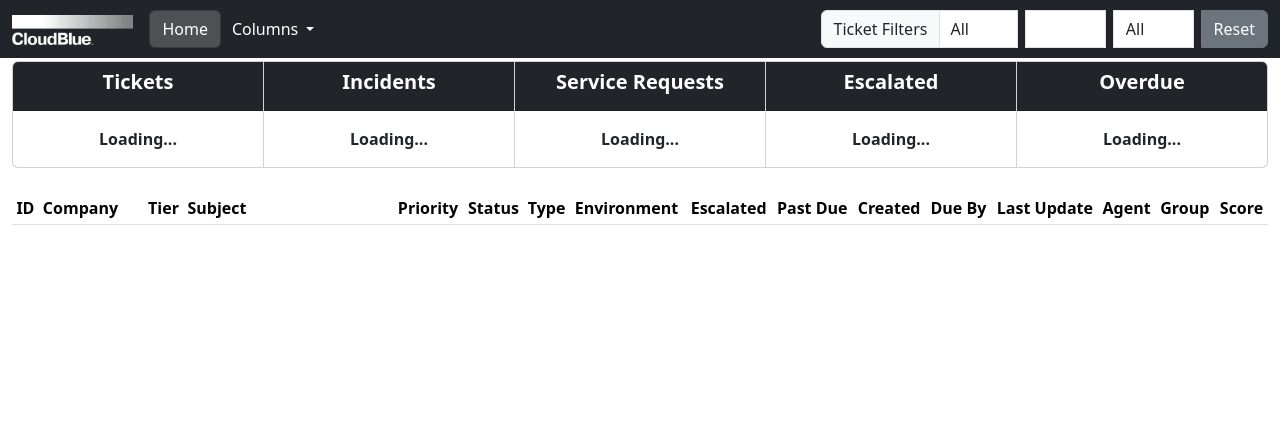
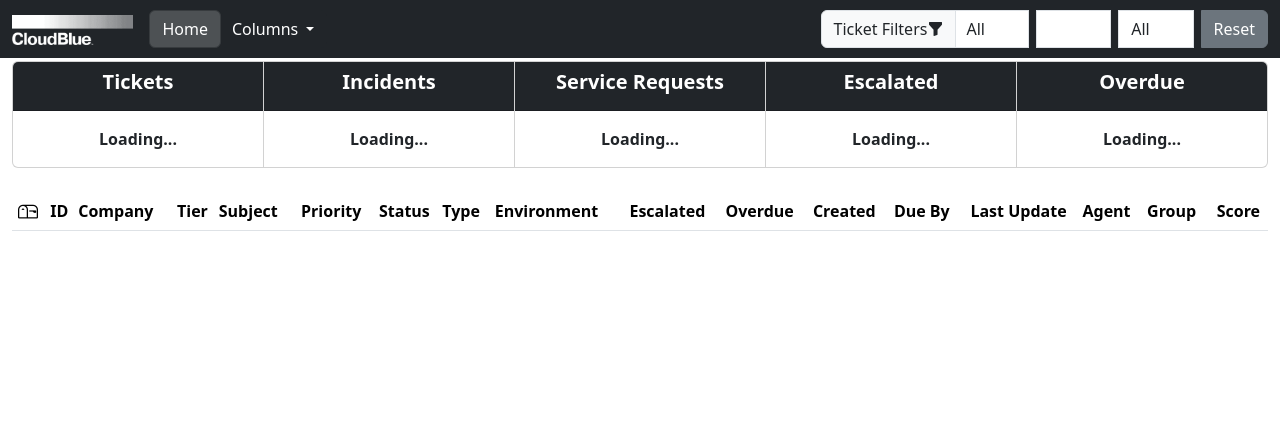
Before and after one commit to lohmancorp/fsc-suite, a Flask app: page / in a window 1280 px wide. Shown: the top 430 px of the page. Run offline with Flask 3, Linux system fonts and the light colour scheme; data that the repository does not hold is empty; parts of the project's set-up code (start-up, migrations or seed data) failed here and were passed over; some libraries are stand-ins or nearby versions.

Commit message:
Add files via upload

```diff
--- a/templates/tickets.html
+++ b/templates/tickets.html
@@ -11,6 +11,7 @@
     <title>CloudBlue - FS Commander Suite</title>
 
     <link href="{{ url_for('static', filename='assets/dist/css/bootstrap.min.css') }}" rel="stylesheet">
+    <link rel="stylesheet" href="https://cdn.jsdelivr.net/npm/bootstrap-icons@1.11.3/font/bootstrap-icons.min.css">
 
     <style>
 
@@ -126,12 +127,48 @@
     #ticketsTable thead th {
       position: sticky;
       top: 0;
-      z-index: 10;
+      z-index: 100;
     }
 
+      @keyframes zoomSpin {
+          0%, 100% { transform: scale(1) rotate(0deg); }
+          50% { transform: scale(1.5) rotate(180deg); }
+      }
 
-    </style>
+      .icon-animate {
+          animation: zoomSpin 1s ease-in-out forwards;
+      }
 
+      /* Ensure the background color covers the entire row, adjust as necessary */
+      #ticketsTable tr {
+          background-color: transparent; /* Default background color */
+          transition: background-color 0.2s, transform 0.2s; /* Smooth transition for both properties */
+      }
+
+    .bi {
+        animation-fill-mode: forwards; /* Ensure the animation stays at the last keyframe when completed */
+    }
+
+    .drag-placeholder {
+        background-color: #28a745; /* Green background */
+        position: absolute;
+        z-index: 0; /* Lower than the dragged row */
+        transition: width 0.2s; /* Optional: for smooth width transition */
+    }
+
+    .row-dragging {
+      position: relative;
+      z-index: 11; /* Ensure the dragged row is above the placeholder */
+    }
+
+    .no-select {
+      user-select: none;
+      -moz-user-select: none; /* Firefox */
+      -webkit-user-select: none; /* Chrome/Safari */
+      -ms-user-select: none; /* IE/Edge */
+    }
+
+</style>
 
   </head>
   <body class="d-flex flex-column h-100">
@@ -151,6 +188,7 @@
                 </div>
           </h5>
           <p class="card-text small text-light text-center fw-lighter fst-italic" id="inspirationalText" style="padding-top:20px;">Loading some inspiration for you  ...</p>
+
         </div>
       </div>
     </div>
@@ -216,6 +254,7 @@
             <button class="navbar-toggler" type="button" data-bs-toggle="collapse" data-bs-target="#navbarCollapse" aria-controls="navbarCollapse" aria-expanded="false" aria-label="Toggle navigation">
                 <span class="navbar-toggler-icon"></span>
             </button>
+
             <div class="collapse navbar-collapse" id="navbarCollapse">
                 <ul class="navbar-nav me-auto mb-2 mb-md-0">
                     <li class="nav-item">
@@ -230,92 +269,92 @@
                       <ul class="dropdown-menu dropdown-menu-dark">
                                 <li><a class="dropdown-item d-flex align-items-center gap-2 py-2">
                                     <div class="form-check form-switch">
-                                      <input class="form-check-input column-toggle" type="checkbox" role="switch" id="2" data-column="2" checked>
-                                      <label class="form-check-label" for="2"> Company</label>
-                                    </div>
-                                  </a></li>
-                                <li><a class="dropdown-item d-flex align-items-center gap-2 py-2">
-                                    <div class="form-check form-switch">
                                       <input class="form-check-input column-toggle" type="checkbox" role="switch" id="3" data-column="3" checked>
-                                      <label class="form-check-label" for="3"> Tier</label>
+                                      <label class="form-check-label" for="3"> Company</label>
                                     </div>
                                   </a></li>
                                 <li><a class="dropdown-item d-flex align-items-center gap-2 py-2">
                                     <div class="form-check form-switch">
                                       <input class="form-check-input column-toggle" type="checkbox" role="switch" id="4" data-column="4" checked>
-                                      <label class="form-check-label" for="4"> Subject</label>
+                                      <label class="form-check-label" for="4"> Tier</label>
                                     </div>
-                                </a></li>
+                                  </a></li>
                                 <li><a class="dropdown-item d-flex align-items-center gap-2 py-2">
                                     <div class="form-check form-switch">
                                       <input class="form-check-input column-toggle" type="checkbox" role="switch" id="5" data-column="5" checked>
-                                      <label class="form-check-label" for="5"> Priority</label>
+                                      <label class="form-check-label" for="5"> Subject</label>
                                     </div>
                                 </a></li>
                                 <li><a class="dropdown-item d-flex align-items-center gap-2 py-2">
                                     <div class="form-check form-switch">
                                       <input class="form-check-input column-toggle" type="checkbox" role="switch" id="6" data-column="6" checked>
-                                      <label class="form-check-label" for="6"> Status</label>
+                                      <label class="form-check-label" for="6"> Priority</label>
                                     </div>
                                 </a></li>
                                 <li><a class="dropdown-item d-flex align-items-center gap-2 py-2">
                                     <div class="form-check form-switch">
                                       <input class="form-check-input column-toggle" type="checkbox" role="switch" id="7" data-column="7" checked>
-                                      <label class="form-check-label" for="7"> Type</label>
+                                      <label class="form-check-label" for="7"> Status</label>
                                     </div>
                                 </a></li>
                                 <li><a class="dropdown-item d-flex align-items-center gap-2 py-2">
                                     <div class="form-check form-switch">
                                       <input class="form-check-input column-toggle" type="checkbox" role="switch" id="8" data-column="8" checked>
-                                      <label class="form-check-label" for="8"> Environment</label>
+                                      <label class="form-check-label" for="8"> Type</label>
                                     </div>
                                 </a></li>
                                 <li><a class="dropdown-item d-flex align-items-center gap-2 py-2">
                                     <div class="form-check form-switch">
                                       <input class="form-check-input column-toggle" type="checkbox" role="switch" id="9" data-column="9" checked>
-                                      <label class="form-check-label" for="9"> Escalated</label>
+                                      <label class="form-check-label" for="9"> Environment</label>
                                     </div>
                                 </a></li>
                                 <li><a class="dropdown-item d-flex align-items-center gap-2 py-2">
                                     <div class="form-check form-switch">
                                       <input class="form-check-input column-toggle" type="checkbox" role="switch" id="10" data-column="10" checked>
-                                      <label class="form-check-label" for="10"> Past Due</label>
+                                      <label class="form-check-label" for="10"> Escalated</label>
                                     </div>
                                 </a></li>
                                 <li><a class="dropdown-item d-flex align-items-center gap-2 py-2">
                                     <div class="form-check form-switch">
                                       <input class="form-check-input column-toggle" type="checkbox" role="switch" id="11" data-column="11" checked>
-                                      <label class="form-check-label" for="11"> Created</label>
+                                      <label class="form-check-label" for="11"> Past Due</label>
                                     </div>
                                 </a></li>
                                 <li><a class="dropdown-item d-flex align-items-center gap-2 py-2">
                                     <div class="form-check form-switch">
                                       <input class="form-check-input column-toggle" type="checkbox" role="switch" id="12" data-column="12" checked>
-                                      <label class="form-check-label" for="12"> Due Bye</label>
+                                      <label class="form-check-label" for="12"> Created</label>
                                     </div>
                                 </a></li>
                                 <li><a class="dropdown-item d-flex align-items-center gap-2 py-2">
                                     <div class="form-check form-switch">
                                       <input class="form-check-input column-toggle" type="checkbox" role="switch" id="13" data-column="13" checked>
-                                      <label class="form-check-label" for="13"> Updated</label>
+                                      <label class="form-check-label" for="13"> Due Bye</label>
                                     </div>
                                 </a></li>
                                 <li><a class="dropdown-item d-flex align-items-center gap-2 py-2">
                                     <div class="form-check form-switch">
                                       <input class="form-check-input column-toggle" type="checkbox" role="switch" id="14" data-column="14" checked>
-                                      <label class="form-check-label" for="14"> Agent</label>
+                                      <label class="form-check-label" for="14"> Updated</label>
                                     </div>
                                 </a></li>
                                 <li><a class="dropdown-item d-flex align-items-center gap-2 py-2">
                                     <div class="form-check form-switch">
                                       <input class="form-check-input column-toggle" type="checkbox" role="switch" id="15" data-column="15" checked>
-                                      <label class="form-check-label" for="15"> Group</label>
+                                      <label class="form-check-label" for="15"> Agent</label>
                                     </div>
                                 </a></li>
                                 <li><a class="dropdown-item d-flex align-items-center gap-2 py-2">
                                     <div class="form-check form-switch">
                                       <input class="form-check-input column-toggle" type="checkbox" role="switch" id="16" data-column="16" checked>
-                                      <label class="form-check-label" for="16"> Score</label>
+                                      <label class="form-check-label" for="16"> Group</label>
+                                    </div>
+                                </a></li>
+                                <li><a class="dropdown-item d-flex align-items-center gap-2 py-2">
+                                    <div class="form-check form-switch">
+                                      <input class="form-check-input column-toggle" type="checkbox" role="switch" id="17" data-column="17" checked>
+                                      <label class="form-check-label" for="17"> Score</label>
                                     </div>
                                 </a></li>
                       </ul>
@@ -323,7 +362,7 @@
                 </ul>
                 <!-- Dropdown for Filter Category -->
                 <div class="input-group" style="max-width: 40%;">
-                    <span class="input-group-text">Ticket Filters</span>
+                    <span class="input-group-text"> Ticket Filters <i class="bi bi-funnel-fill"></i></span>
                     <select id="filterCategory" class="form-control me-2" style="padding-left: 10px;">
                         <option value="all">All</option>
                         <option value="company">Company</option>
@@ -359,6 +398,7 @@
   <div class="container-fluid">
     <p class="lead">
       <div class="row">
+
         <div class="card-group">
           <div class="card mb-2">
               <div class="card-header bg-dark">
@@ -410,22 +450,23 @@
      <table class="table table-striped table-hover table-sm align-middle" id="ticketsTable">
         <thead>
             <tr>
-                <th class="text-center">ID</th>
-                <th class="col-1 text-truncate">Company</th>
-                <th class="text-center">Tier</th>
-                <th class="col-2 text-truncate">Subject</th>
-                <th class="text-center">Priority</th>
-                <th class="text-center">Status</th>
-                <th>Type</th>
-                <th>Environment</th>
-                <th class="text-center">Escalated</th>
-                <th class="text-center">Past Due</th>
-                <th class="text-center">Created</th>
-                <th class="text-center">Due By</th>
-                <th class="text-center">Last Update</th>
-                <th>Agent</th>
-                <th>Group</th>
-                <th class="text-center">Score</th>
+                <th class="text-center align-middle"><i class="bi bi-mailbox fw-bold" style="font-size: 1.25rem; font-weight: bold;"></i></th>
+                <th class="text-center align-middle">ID</th>
+                <th class="text-truncate align-middle">Company</th>
+                <th class="text-center align-middle">Tier</th>
+                <th class="text-truncate align-middle">Subject</th>
+                <th class="text-center align-middle">Priority</th>
+                <th class="text-center align-middle">Status</th>
+                <th class="align-middle">Type</th>
+                <th class="align-middle">Environment</th>
+                <th class="text-center align-middle">Escalated</th>
+                <th class="text-center align-middle">Overdue</th>
+                <th class="text-center align-middle">Created</th>
+                <th class="text-center align-middle">Due By</th>
+                <th class="text-center align-middle">Last Update</th>
+                <th class="align-middle">Agent</th>
+                <th class="align-middle">Group</th>
+                <th class="text-center align-middle">Score</th>
             </tr>
         </thead>
         <tbody class="table-group-divider">
```
